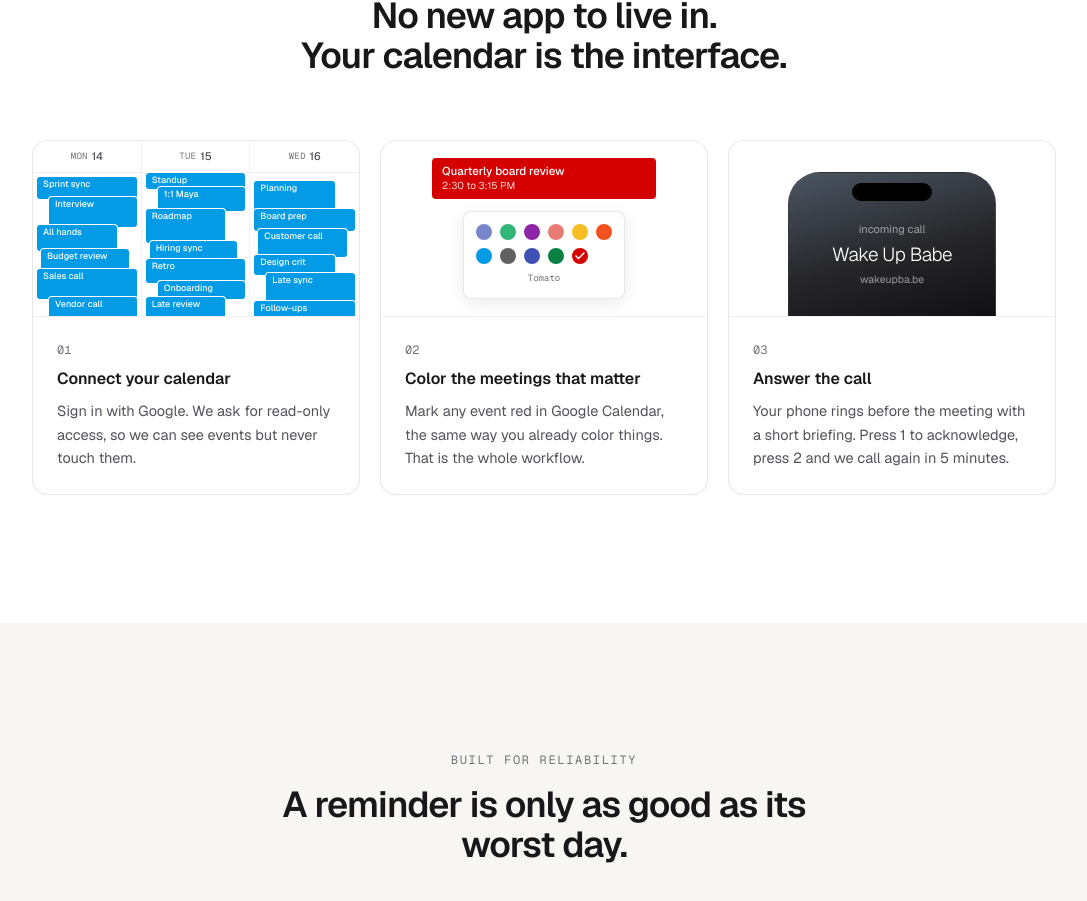
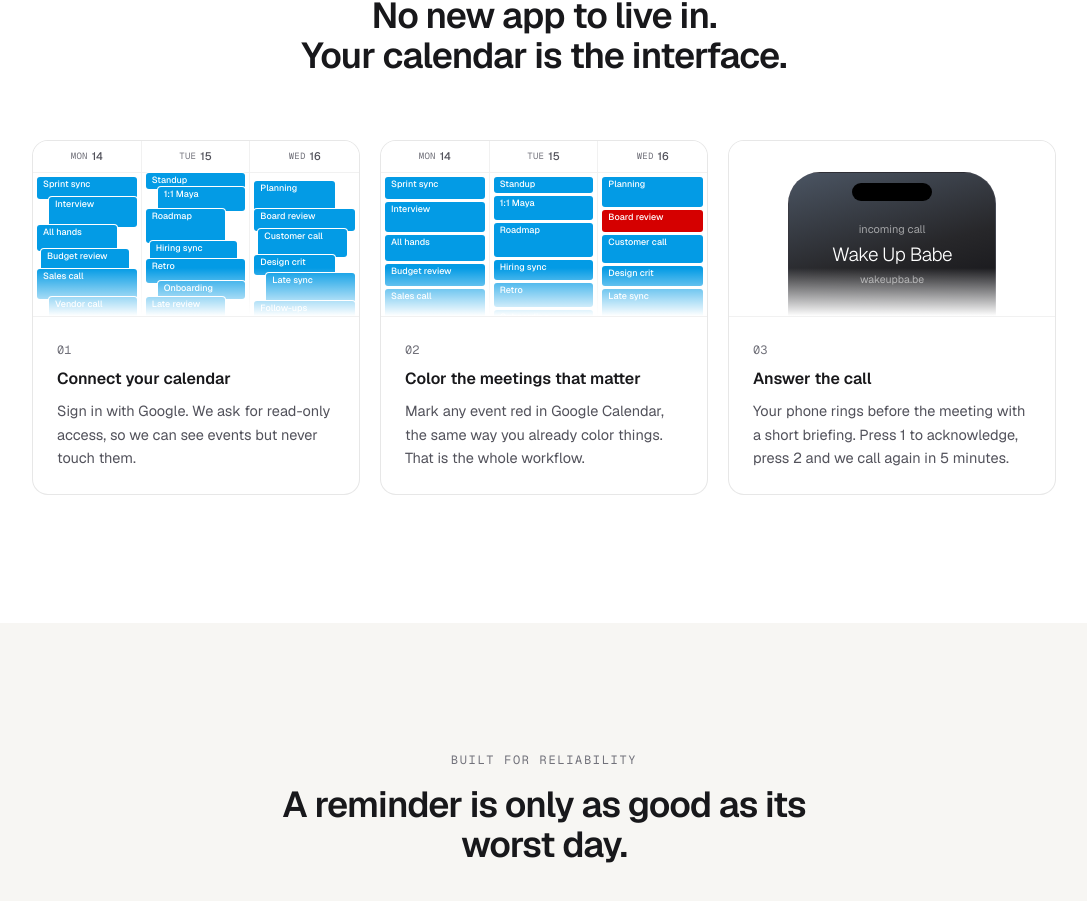
Before and after one commit to wakeupba/be, a Next.js app in the folder apps/landing/: page / in a window 1280 px wide. Shown: the part 1115-2016 px from the top of the page, without its empty margins (96-1183 px from the left). Built offline with nearby package versions, Linux system fonts and the light colour scheme.

Commit message:
feat(landing): step art round two
- steps 1 and 2 share the same overbooked week: wobbly and uncolored, then
  straightened with the one meeting that matters marked tomato
- white fade shader at the bottom of every art panel
- color picker panel retired

```diff
--- a/apps/landing/src/components/site/how-it-works.tsx
+++ b/apps/landing/src/components/site/how-it-works.tsx
@@ -1,6 +1,6 @@
 import type { ReactNode } from 'react';
 import { Reveal } from '@/components/motion/reveal';
-import { ColorPickerArt, IphoneCallArt, MessyWeekArt } from './step-art';
+import { IphoneCallArt, WeekArt } from './step-art';
 
 interface Step {
   number: string;
@@ -14,13 +14,13 @@ const STEPS: Step[] = [
     number: '01',
     title: 'Connect your calendar',
     body: 'Sign in with Google. We ask for read-only access, so we can see events but never touch them.',
-    art: <MessyWeekArt />,
+    art: <WeekArt />,
   },
   {
     number: '02',
     title: 'Color the meetings that matter',
     body: 'Mark any event red in Google Calendar, the same way you already color things. That is the whole workflow.',
-    art: <ColorPickerArt />,
+    art: <WeekArt tidy />,
   },
   {
     number: '03',
--- a/apps/landing/src/components/site/step-art.tsx
+++ b/apps/landing/src/components/site/step-art.tsx
@@ -1,20 +1,22 @@
-import { Check } from 'lucide-react';
-
 /*
  * Art panels for the three how-it-works steps. Each is a real product
- * artifact as a static fixture: the messy uncolored week, the google
- * calendar color menu, and the iphone call screen. Uniform h-44 slots.
+ * artifact as a static fixture. Steps 1 and 2 share the same overbooked
+ * week: wobbly and uncolored first, straightened with the one meeting that
+ * matters marked red after. Every panel fades into the card with a white
+ * shader at the bottom. Uniform h-44 slots.
  */
 
 const GCAL_BLUE = '#039be5';
+const GCAL_TOMATO = '#d50000';
+const HIGHLIGHT = 'Board review';
 
-/* [title, top, height, indent]: indent staggers chips sideways so overlapping
- * meetings pile up the way a real overbooked week does */
-type MessyChip = [string, number, number, number];
+/* [title, top, height, indent]: indent staggers chips sideways in the messy
+ * variant; the tidy variant restacks everything straight and full width */
+type WeekChip = [string, number, number, number];
 
 const INDENTS = ['left-1 right-1', 'left-1 right-6', 'left-4 right-1', 'left-2 right-3'];
 
-const MESSY_DAYS: Array<{ label: string; date: string; chips: MessyChip[] }> = [
+const WEEK: Array<{ label: string; date: string; chips: WeekChip[] }> = [
   {
     label: 'MON',
     date: '14',
@@ -45,7 +47,7 @@ const MESSY_DAYS: Array<{ label: string; date: string; chips: MessyChip[] }> = [
     date: '16',
     chips: [
       ['Planning', 8, 30, 1],
-      ['Board prep', 36, 22, 0],
+      [HIGHLIGHT, 36, 22, 0],
       ['Customer call', 56, 28, 3],
       ['Design crit', 82, 20, 1],
       ['Late sync', 100, 30, 2],
@@ -54,11 +56,20 @@ const MESSY_DAYS: Array<{ label: string; date: string; chips: MessyChip[] }> = [
   },
 ];
 
-export function MessyWeekArt() {
+function ArtFade() {
+  return (
+    <span
+      className="pointer-events-none absolute inset-x-0 bottom-0 z-10 h-12 bg-gradient-to-t from-white to-transparent"
+      aria-hidden
+    />
+  );
+}
+
+export function WeekArt({ tidy = false }: { tidy?: boolean }) {
   return (
     <div className="relative h-44 overflow-hidden border-b border-line-soft bg-background">
       <div className="grid h-8 grid-cols-3 border-b border-line-soft">
-        {MESSY_DAYS.map((day) => (
+        {WEEK.map((day) => (
           <div
             key={day.label}
             className="flex items-center justify-center gap-1 border-r border-line-soft last:border-r-0"
@@ -69,63 +80,33 @@ export function MessyWeekArt() {
         ))}
       </div>
       <div className="relative grid h-[144px] grid-cols-3">
-        {MESSY_DAYS.map((day) => (
+        {WEEK.map((day) => {
+          let stackedTop = 4;
+          return (
             <div key={day.label} className="relative border-r border-line-soft last:border-r-0">
-            {day.chips.map(([title, top, height, indent]) => (
+              {day.chips.map(([title, top, height, indent]) => {
+                const chipTop = tidy ? stackedTop : top;
+                if (tidy) stackedTop += height + 3;
+                const isHighlighted = tidy && title === HIGHLIGHT;
+                return (
                   <div
                     key={title}
-                className={`absolute ${INDENTS[indent]} truncate rounded-[3px] px-1.5 py-0.5 text-[9px] font-medium leading-tight text-white ring-1 ring-white`}
-                style={{ top, height, backgroundColor: GCAL_BLUE }}
+                    className={`absolute ${tidy ? 'left-1 right-1' : INDENTS[indent]} truncate rounded-[3px] px-1.5 py-0.5 text-[9px] font-medium leading-tight text-white ${tidy ? '' : 'ring-1 ring-white'}`}
+                    style={{
+                      top: chipTop,
+                      height,
+                      backgroundColor: isHighlighted ? GCAL_TOMATO : GCAL_BLUE,
+                    }}
                   >
                     {title}
                   </div>
-            ))}
-          </div>
-        ))}
-      </div>
+                );
+              })}
             </div>
           );
-}
-
-const GCAL_PALETTE = [
-  '#7986cb',
-  '#33b679',
-  '#8e24aa',
-  '#e67c73',
-  '#f6bf26',
-  '#f4511e',
-  '#039be5',
-  '#616161',
-  '#3f51b5',
-  '#0b8043',
-  '#d50000',
-];
-
-export function ColorPickerArt() {
-  return (
-    <div className="relative flex h-44 flex-col items-center justify-center gap-3 overflow-hidden border-b border-line-soft bg-background px-8">
-      <div
-        className="w-full max-w-56 rounded-[4px] px-2.5 py-1.5 text-white"
-        style={{ backgroundColor: '#d50000' }}
-      >
-        <p className="text-[11.5px] font-medium leading-tight">Quarterly board review</p>
-        <p className="text-[10px] text-white/85">2:30 to 3:15 PM</p>
+        })}
       </div>
-      {/* google calendar color menu, tomato selected */}
-      <div className="rounded-lg border border-line bg-background p-3 shadow-[0_4px_16px_rgba(24,24,27,0.08)]">
-        <div className="grid grid-cols-6 gap-2">
-          {GCAL_PALETTE.map((color) => (
-            <span
-              key={color}
-              className="flex size-4 items-center justify-center rounded-full"
-              style={{ backgroundColor: color }}
-            >
-              {color === '#d50000' && <Check className="size-3 text-white" strokeWidth={3} aria-hidden />}
-            </span>
-          ))}
-        </div>
-        <p className="mt-2 text-center font-mono text-[9px] text-muted-2">Tomato</p>
-      </div>
+      <ArtFade />
     </div>
   );
 }
@@ -142,6 +123,7 @@ export function IphoneCallArt() {
           <p className="mt-0.5 text-[10.5px] text-white/55">wakeupba.be</p>
         </div>
       </div>
+      <ArtFade />
     </div>
   );
 }
```
Lines whose indentation alone changed are shown as unchanged.
